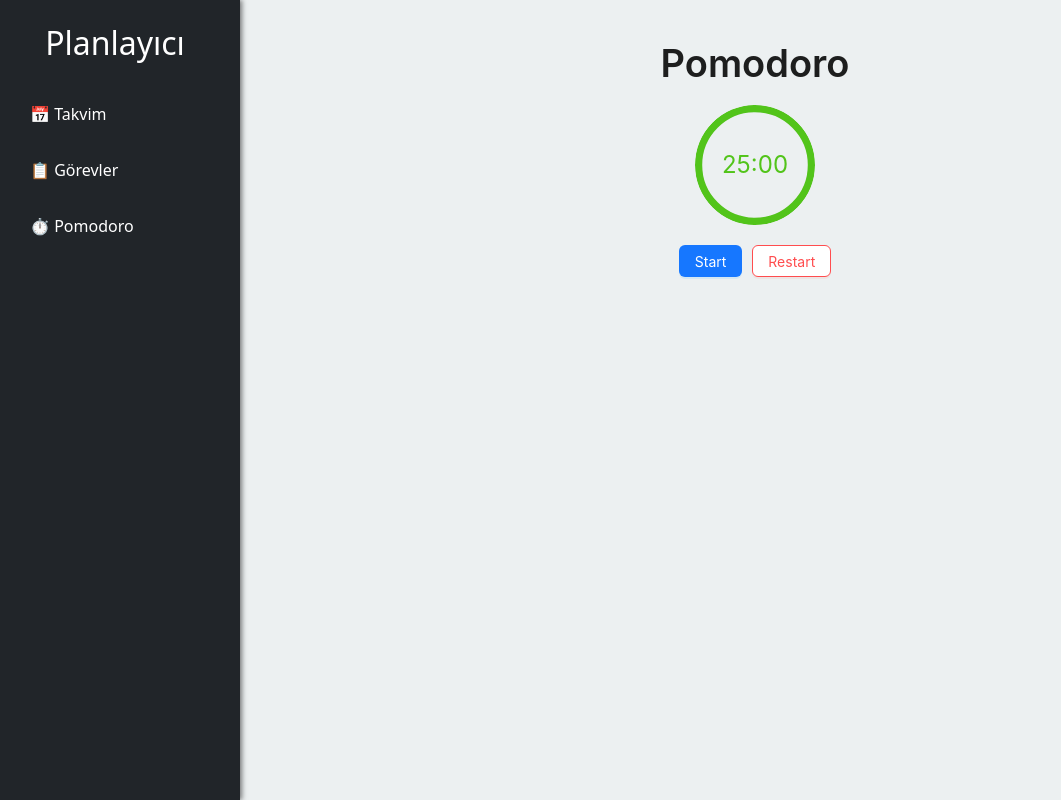
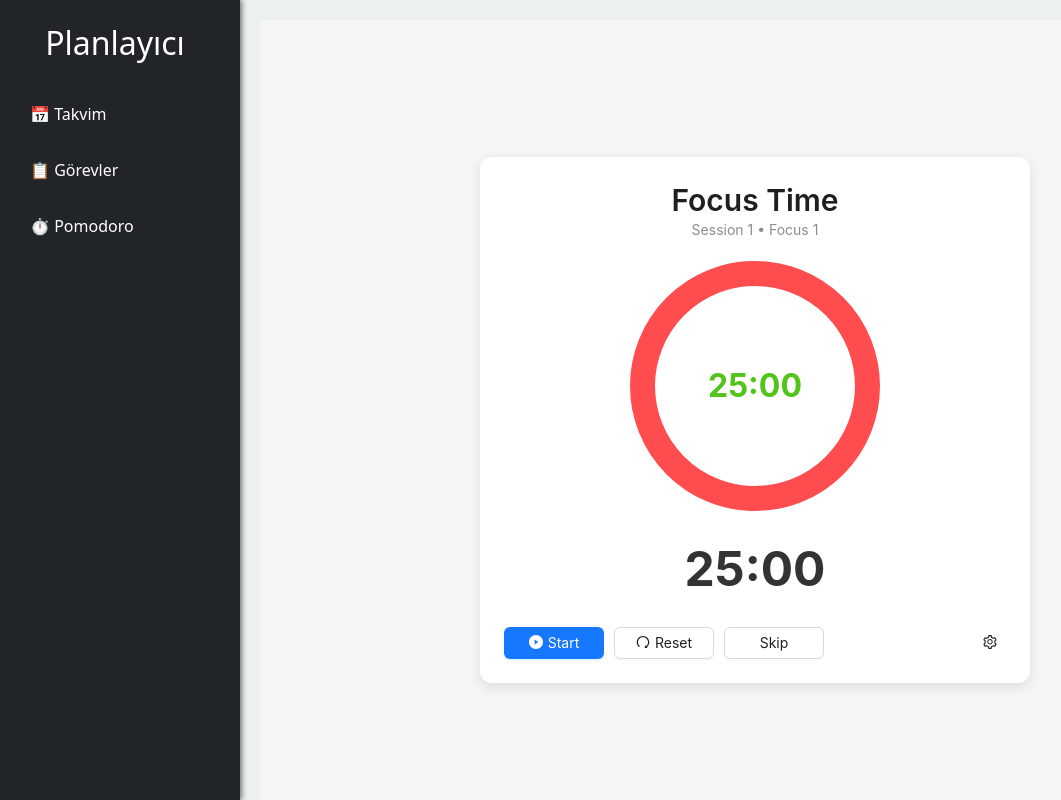
Before and after one commit to izmirvucaj/simple_planner, a React (Vite) app: page /pomodoro in a window 1280 px wide. Shown: the whole page, without its empty margins (10-1071 px from the left). Built offline with nearby package versions, Linux system fonts and the light colour scheme.

Commit message:
pomodoro changes

```diff
--- a/package.json
+++ b/package.json
@@ -43,7 +43,7 @@
   },
   "devDependencies": {
     "vite": "^5.0.0",
-    "@vitejs/plugin-react": "^5.0.0",
+    "@vitejs/plugin-react": "^4.2.1",
     "autoprefixer": "^10.4.21",
     "postcss": "^8.5.3",
     "tailwindcss": "^4.0.17"
--- a/src/components/Pomodoro.css
+++ b/src/components/Pomodoro.css
@@ -0,0 +1,172 @@
+
+:root {
+    --work-color: #ff4d4f;
+    --short-break-color: #1890ff;
+    --long-break-color: #52c41a;
+    --primary-bg: #f5f5f5;
+    --card-bg: #ffffff;
+    --text-color: #333;
+    --secondary-text: #666;
+    --border-radius: 12px;
+    --box-shadow: 0 4px 12px rgba(0, 0, 0, 0.1);
+  }
+
+  .pomodoro-container {
+    display: flex;
+    justify-content: center;
+    align-items: center;
+    min-height: 100vh;
+    padding: 20px;
+    background-color: var(--primary-bg);
+    width: 100%;
+    margin: 0 auto;
+    text-align: center;
+  }
+
+  .pomodoro-card {
+    width: 100%;
+    max-width: 550px;
+    border-radius: var(--border-radius);
+    box-shadow: var(--box-shadow);
+    background-color: var(--card-bg);
+    border: none;
+    margin: 0 auto;
+  }
+
+  /* Rest of your existing CSS remains the same */
+  .session-info {
+    text-align: center;
+    margin-bottom: 20px;
+  }
+
+  .session-title {
+    color: var(--short-break-color);
+    margin-bottom: 0 !important;
+  }
+
+  /* ... keep all other existing CSS rules ... */
+
+  .session-counter {
+    color: var(--secondary-text);
+    font-size: 14px;
+  }
+
+  .progress-circle {
+    display: block;
+    margin: 0 auto 20px;
+    width: 250px !important;
+    height: 250px !important;
+  }
+
+  .progress-circle .ant-progress-text {
+    font-size: 2rem !important;
+    font-weight: bold;
+  }
+
+  .timer-display {
+    font-size: 3rem;
+    text-align: center;
+    margin: 20px 0;
+    font-weight: bold;
+    color: var(--text-color);
+  }
+
+  .controls {
+    display: flex;
+    justify-content: center;
+    gap: 10px;
+    margin-top: 20px;
+    flex-wrap: wrap;
+  }
+
+  .control-button {
+    display: flex;
+    align-items: center;
+    justify-content: center;
+    gap: 5px;
+    min-width: 100px;
+  }
+
+  .main-button {
+    background-color: var(--work-color);
+    border-color: var(--work-color);
+  }
+
+  .secondary-button {
+    background-color: transparent;
+    color: var(--text-color);
+    border-color: #d9d9d9;
+  }
+
+  .settings-button {
+    margin-left: auto;
+    background-color: transparent;
+    border: none;
+    box-shadow: none;
+  }
+
+  .settings-card {
+    margin-top: 20px;
+    border-radius: 8px;
+    background-color: var(--card-bg);
+  }
+
+  .settings-title {
+    text-align: center;
+    margin-bottom: 20px !important;
+    color: var(--text-color);
+  }
+
+  .setting-item {
+    margin-bottom: 20px;
+  }
+
+  .setting-label {
+    display: block;
+    margin-bottom: 8px;
+    color: var(--text-color);
+  }
+
+  .duration-slider {
+    width: 100%;
+  }
+
+  .duration-slider .ant-slider-track {
+    background-color: var(--short-break-color);
+  }
+
+  .duration-slider:hover .ant-slider-track {
+    background-color: var(--short-break-color) !important;
+  }
+
+  .apply-settings-button {
+    width: 100%;
+    margin-top: 10px;
+    background-color: var(--short-break-color);
+    border-color: var(--short-break-color);
+  }
+
+  .break-alert {
+    margin-top: 20px;
+    border-radius: 8px;
+  }
+
+  @media (max-width: 576px) {
+    .pomodoro-container {
+      padding: 10px;
+    }
+
+    .progress-circle {
+      width: 200px !important;
+      height: 200px !important;
+    }
+
+    .timer-display {
+      font-size: 2.5rem;
+    }
+
+    .control-button {
+      flex: 1 0 40%;
+      margin-bottom: 10px;
+    }
+  }
--- a/src/components/Pomodoro.js
+++ b/src/components/Pomodoro.js
@@ -1,15 +1,33 @@
-import React, { useState, useEffect } from "react";
-import { Button, Progress, Typography } from "antd";
+import React, { useState, useEffect, useRef } from "react";
+import { Button, Progress, Typography, Card, Switch, Slider, Alert, notification } from "antd";
+import { PlayCircleFilled, PauseCircleFilled, RedoOutlined, SettingOutlined } from "@ant-design/icons";
+import "./Pomodoro.css";
 
-const { Title } = Typography;
-const WORK_TIME = 25 * 60; // 25 dakika
-const BREAK_TIME = 5 * 60; // 5 dakika
+const { Title, Text } = Typography;
 
 const Pomodoro = () => {
-  const [time, setTime] = useState(WORK_TIME);
+  // Configurable timers
+  const [workDuration, setWorkDuration] = useState(25);
+  const [breakDuration, setBreakDuration] = useState(5);
+  const [longBreakDuration, setLongBreakDuration] = useState(15);
+  const [sessionsBeforeLongBreak, setSessionsBeforeLongBreak] = useState(4);
+
+  // Timer state
+  const [time, setTime] = useState(workDuration * 60);
   const [isRunning, setIsRunning] = useState(false);
   const [isWorkSession, setIsWorkSession] = useState(true);
+  const [completedSessions, setCompletedSessions] = useState(0);
+  const [showSettings, setShowSettings] = useState(false);
+  const audioRef = useRef(null);
 
+  // Calculate progress and time
+  const currentMaxTime = isWorkSession ? workDuration * 60 :
+                        (completedSessions % sessionsBeforeLongBreak === 0 && completedSessions > 0) ?
+                        longBreakDuration * 60 : breakDuration * 60;
+  const progressPercent = (time / currentMaxTime) * 100;
+  const isLongBreak = !isWorkSession && (completedSessions % sessionsBeforeLongBreak === 0 && completedSessions > 0);
+
+  // Timer logic
   useEffect(() => {
     let timer;
     if (isRunning && time > 0) {
@@ -17,11 +35,36 @@ const Pomodoro = () => {
         setTime((prevTime) => prevTime - 1);
       }, 1000);
     } else if (time === 0) {
+      if (isWorkSession) {
+        setCompletedSessions(prev => prev + 1);
+        playSound();
+        notification.success({
+          message: 'Work Session Completed!',
+          description: 'Time for a break!',
+          duration: 3
+        });
+      } else {
+        playSound();
+        notification.info({
+          message: 'Break Time Over!',
+          description: 'Time to get back to work!',
+          duration: 3
+        });
+      }
+
       setIsWorkSession(!isWorkSession);
-      setTime(isWorkSession ? BREAK_TIME : WORK_TIME);
+      setTime(!isWorkSession ? workDuration * 60 :
+             (completedSessions % sessionsBeforeLongBreak === 0) ? longBreakDuration * 60 : breakDuration * 60);
     }
     return () => clearInterval(timer);
-  }, [isRunning, time, isWorkSession]);
+  }, [isRunning, time, isWorkSession, workDuration, breakDuration, longBreakDuration, completedSessions, sessionsBeforeLongBreak]);
+
+  const playSound = () => {
+    if (audioRef.current) {
+      audioRef.current.currentTime = 0;
+      audioRef.current.play();
+    }
+  };
 
   const toggleTimer = () => {
     setIsRunning(!isRunning);
@@ -30,7 +73,17 @@ const Pomodoro = () => {
   const resetTimer = () => {
     setIsRunning(false);
     setIsWorkSession(true);
-    setTime(WORK_TIME);
+    setTime(workDuration * 60);
+    setCompletedSessions(0);
+  };
+
+  const skipSession = () => {
+    setIsWorkSession(!isWorkSession);
+    setTime(!isWorkSession ? workDuration * 60 :
+           (completedSessions % sessionsBeforeLongBreak === 0) ? longBreakDuration * 60 : breakDuration * 60);
+    if (isWorkSession) {
+      setCompletedSessions(prev => prev + 1);
+    }
   };
 
   const formatTime = (seconds) => {
@@ -39,22 +92,131 @@ const Pomodoro = () => {
     return `${minutes}:${secs < 10 ? "0" : ""}${secs}`;
   };
 
+  const handleSettingsChange = () => {
+    resetTimer();
+    setShowSettings(false);
+  };
+
   return (
-    <div style={{ textAlign: "center", padding: "20px" }}>
-      <Title>{isWorkSession ? "Pomodoro" : "Break Time"}</Title>
+    <div className="pomodoro-container">
+      <audio ref={audioRef} src="https://assets.mixkit.co/sfx/preview/mixkit-alarm-digital-clock-beep-989.mp3" />
+
+      <Card className="pomodoro-card">
+        <div className="session-info">
+          <Title level={2} className="session-title">
+            {isWorkSession ? "Focus Time" : isLongBreak ? "Long Break" : "Short Break"}
+          </Title>
+          <Text type="secondary">
+            Session {completedSessions + 1} • {isWorkSession ? "Focus" : "Break"} {Math.floor(completedSessions / sessionsBeforeLongBreak) + 1}
+          </Text>
+        </div>
+
         <Progress
           type="circle"
-        percent={(time / (isWorkSession ? WORK_TIME : BREAK_TIME)) * 100}
+          percent={progressPercent}
           format={() => formatTime(time)}
+          strokeColor={isWorkSession ? "#ff4d4f" : isLongBreak ? "#52c41a" : "#1890ff"}
+          width={250}
+          strokeWidth={10}
+          className="progress-circle"
         />
-      <div style={{ marginTop: "20px" }}>
-        <Button type="primary" onClick={toggleTimer} style={{ marginRight: "10px" }}>
-          {isRunning ? "Cancel" : "Start"}
+
+        <div className="timer-display">
+          {formatTime(time)}
+        </div>
+
+        <div className="controls">
+          <Button
+            type="primary"
+            icon={isRunning ? <PauseCircleFilled /> : <PlayCircleFilled />}
+            onClick={toggleTimer}
+            className="control-button"
+          >
+            {isRunning ? "Pause" : "Start"}
           </Button>
-        <Button onClick={resetTimer} danger>
-          Restart
+          <Button
+            icon={<RedoOutlined />}
+            onClick={resetTimer}
+            className="control-button"
+          >
+            Reset
           </Button>
+          <Button
+            onClick={skipSession}
+            className="control-button"
+          >
+            Skip
+          </Button>
+          <Button
+            icon={<SettingOutlined />}
+            onClick={() => setShowSettings(!showSettings)}
+            className="settings-button"
+          />
         </div>
+
+        {showSettings && (
+          <Card className="settings-card">
+            <Title level={4} className="settings-title">Timer Settings</Title>
+
+            <div className="setting-item">
+              <Text>Work Duration: {workDuration} min</Text>
+              <Slider
+                min={5}
+                max={60}
+                value={workDuration}
+                onChange={setWorkDuration}
+                tooltip={{ formatter: value => `${value} min` }}
+              />
+            </div>
+
+            <div className="setting-item">
+              <Text>Short Break: {breakDuration} min</Text>
+              <Slider
+                min={1}
+                max={15}
+                value={breakDuration}
+                onChange={setBreakDuration}
+                tooltip={{ formatter: value => `${value} min` }}
+              />
+            </div>
+
+            <div className="setting-item">
+              <Text>Long Break: {longBreakDuration} min</Text>
+              <Slider
+                min={5}
+                max={30}
+                value={longBreakDuration}
+                onChange={setLongBreakDuration}
+                tooltip={{ formatter: value => `${value} min` }}
+              />
+            </div>
+
+            <div className="setting-item">
+              <Text>Sessions before long break: {sessionsBeforeLongBreak}</Text>
+              <Slider
+                min={1}
+                max={8}
+                value={sessionsBeforeLongBreak}
+                onChange={setSessionsBeforeLongBreak}
+                tooltip={{ formatter: value => `${value} sessions` }}
+              />
+            </div>
+
+            <Button type="primary" onClick={handleSettingsChange} block>
+              Apply Settings
+            </Button>
+          </Card>
+        )}
+
+        {isLongBreak && !isWorkSession && (
+          <Alert
+            message="Enjoy your long break!"
+            type="success"
+            showIcon
+            className="break-alert"
+          />
+        )}
+      </Card>
     </div>
   );
 };
```
Also changed, not shown: 1 other file (tests, documents, lock files or other folders). Lines whose indentation alone changed are shown as unchanged.
